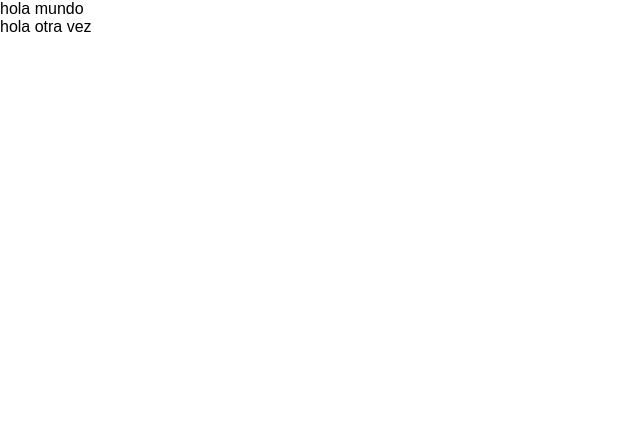
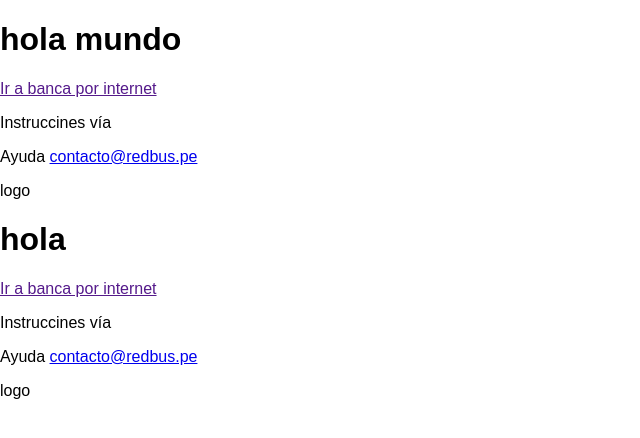
Before and after one commit to darcycervh/reto-redbus, a React (Create React App) app: page / in a window 1280 px wide. Shown: the top 438 px of the page, without its empty margins (0-640 px from the left). Built offline with nearby package versions, Linux system fonts and the light colour scheme.

Commit message:
probando con los proptypes

```diff
--- a/package.json
+++ b/package.json
@@ -3,6 +3,8 @@
   "version": "0.1.0",
   "private": true,
   "dependencies": {
+    "prop-type": "0.0.1",
+    "prop-types": "^15.6.1",
     "react": "^16.2.0",
     "react-dom": "^16.2.0",
     "react-scripts": "1.1.1"
--- a/src/components/App.js
+++ b/src/components/App.js
@@ -4,11 +4,10 @@ import BancaInternet from './Banca_internet'
 import PagoEfectivo from './Pago_efectivo'
 
 const App = () => (
-  <body>
+  <div>
     <BancaInternet/>
     <PagoEfectivo/>
-  </body>
-)
-
+  </div>
+);
 
 export default App;
--- a/src/components/Banca_internet.js
+++ b/src/components/Banca_internet.js
@@ -1,12 +1,12 @@
 import React, { Component } from 'react';
 import Header from './Header';
+import Footer from './Footer';
 
-class BancaInternet extends Component {
-    render(){
-        return(
-            <Header/>
-        )
-    }
+const BancaInternet = () => (
+  <div>
+    <Header title="hola mundo"/>
+    <Footer/>
+  </div>
+);
 
-}
 export default BancaInternet;
--- a/src/components/Footer.js
+++ b/src/components/Footer.js
@@ -0,0 +1,21 @@
+import React, { Component } from 'react';
+
+const Footer = () => (
+  <footer>
+    <div className="container">
+      <div className="row">
+        <div className="col">
+          <a href=""><span></span>Ir a banca por internet</a>
+        </div>
+      </div>
+      <div className="row">
+        <p className="col">Instruccines vía<i></i></p>
+        <p className="col">Ayuda <a href="mailto:contacto@redbus.pe">contacto@redbus.pe</a></p>
+        <p className="col">logo</p>
+      </div>
+    </div>
+  </footer>
+
+);
+
+export default Footer;
--- a/src/components/Header.js
+++ b/src/components/Header.js
@@ -1,14 +1,15 @@
 import React, { Component } from 'react';
-import propTypes from 'prop-types';
+import PropTypes from 'prop-types'
 
-class Header extends Component {
-    render(){
-        return(
-            <header>
-                hola mundo
-            </header>
-        )
-    }
+const Header = ({title}) => (
+  <header>
+    <h1>{title}</h1>
+  </header>
+
+);
+
+Header.propTypes = {
+  title:PropTypes.string.isRequired,
 }
 
 export default Header;
--- a/src/components/Pago_efectivo.js
+++ b/src/components/Pago_efectivo.js
@@ -1,13 +1,12 @@
 import React, { Component } from 'react';
-// import Header from './Header';
+import Header from './Header';
+import Footer from './Footer';
 
-class PagoEfectivo extends Component {
-    render(){
-        return(
-          <header>hola otra vez</header>
-        )
-    }
-
-}
+const  PagoEfectivo = () => (
+  <div>
+    <Header title="hola"/>
+    <Footer/>
+  </div>
+);
 
 export default PagoEfectivo;
--- a/src/index.js
+++ b/src/index.js
@@ -2,6 +2,5 @@ import React from 'react';
 import {render} from 'react-dom';
 import './css/index.css';
 import App from './components/App';
-// import registerServiceWorker from './registerServiceWorker';
 
 render(<App />, document.getElementById('root'));
```
Also changed, not shown: 1 other file (tests, documents, lock files or other folders).
